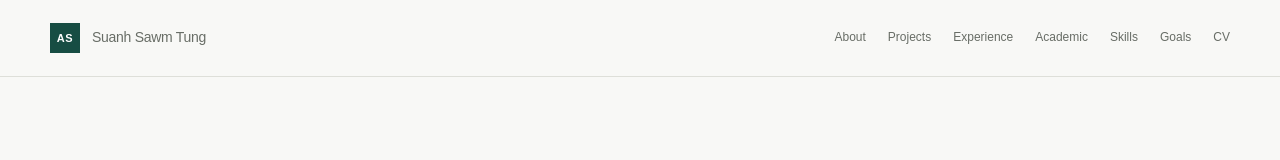
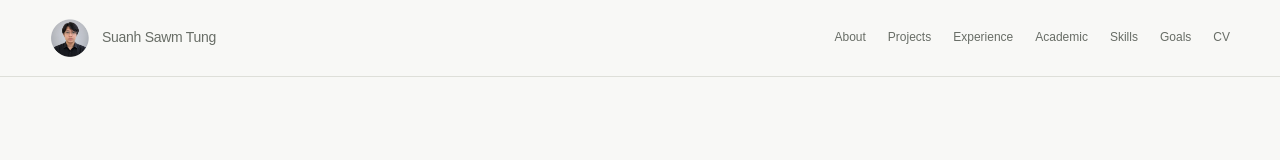
Before and after one commit to suanhsawmtung/Portfolio-2026, a Next.js app: page / in a window 1280 px wide. Shown: the top 160 px of the page. Built offline with nearby package versions, Linux system fonts and the light colour scheme.

Commit message:
feat(branding): update browser tab and logo images

```diff
--- a/app/globals.css
+++ b/app/globals.css
@@ -70,10 +70,10 @@ a {
 .wordmark > span:first-child {
   display: grid;
   place-items: center;
-  width: 30px;
-  height: 30px;
-  background: var(--accent);
-  color: white;
+  width: 40px;
+  height: 40px;
+  /* background: var(--accent); */
+  /* color: white; */
   font-size: 11px;
   letter-spacing: 0.06em;
 }
--- a/app/layout.tsx
+++ b/app/layout.tsx
@@ -1,49 +1,53 @@
-import { Analytics } from '@vercel/analytics/next'
-import type { Metadata, Viewport } from 'next'
-import './globals.css'
+import { Analytics } from "@vercel/analytics/next";
+import type { Metadata, Viewport } from "next";
+import "./globals.css";
 
 export const metadata: Metadata = {
-  title: 'Suanh Sawm Tung (Augustine) — Software Developer',
-  description: 'Personal portfolio of Suanh Sawm Tung, a software developer and full-stack web engineer from Myanmar.',
-  generator: 'v0.app',
+  title: "Suanh Sawm Tung (Augustine) — Software Developer",
+  description:
+    "Personal portfolio of Suanh Sawm Tung, a software developer and full-stack web engineer from Myanmar.",
+  generator: "v0.app",
   icons: {
     icon: [
+      // {
+      //   url: "/icon-light-32x32.png",
+      //   media: "(prefers-color-scheme: light)",
+      // },
+      // {
+      //   url: "/icon-dark-32x32.png",
+      //   media: "(prefers-color-scheme: dark)",
+      // },
+      // {
+      //   url: "/icon.svg",
+      //   type: "image/svg+xml",
+      // },
       {
-        url: '/icon-light-32x32.png',
-        media: '(prefers-color-scheme: light)',
-      },
-      {
-        url: '/icon-dark-32x32.png',
-        media: '(prefers-color-scheme: dark)',
-      },
-      {
-        url: '/icon.svg',
-        type: 'image/svg+xml',
+        url: "/profile.png",
       },
     ],
-    apple: '/apple-icon.png',
+    apple: "/apple-icon.png",
   },
-}
+};
 
 export const viewport: Viewport = {
-  colorScheme: 'light dark',
+  colorScheme: "light dark",
   themeColor: [
-    { media: '(prefers-color-scheme: light)', color: 'white' },
-    { media: '(prefers-color-scheme: dark)', color: 'black' },
+    { media: "(prefers-color-scheme: light)", color: "white" },
+    { media: "(prefers-color-scheme: dark)", color: "black" },
   ],
-}
+};
 
 export default function RootLayout({
   children,
 }: Readonly<{
-  children: React.ReactNode
+  children: React.ReactNode;
 }>) {
   return (
     <html lang="en">
       <body className="antialiased">
         {children}
-        {process.env.NODE_ENV === 'production' && <Analytics />}
+        {process.env.NODE_ENV === "production" && <Analytics />}
       </body>
     </html>
-  )
+  );
 }
--- a/app/page.tsx
+++ b/app/page.tsx
@@ -29,7 +29,9 @@ export default function Page() {
       <header className="site-header">
         <div className="container nav-wrap">
           <a href="#top" className="wordmark" aria-label="Suanh Sawm Tung home">
-            <span>AS</span>
+            <span>
+              <img src="/profile-circle.png" alt="" />
+            </span>
             <span className="wordmark-name">Suanh Sawm Tung</span>
           </a>
           <nav
```
Also changed, not shown: public/profile-circle.png (added).
